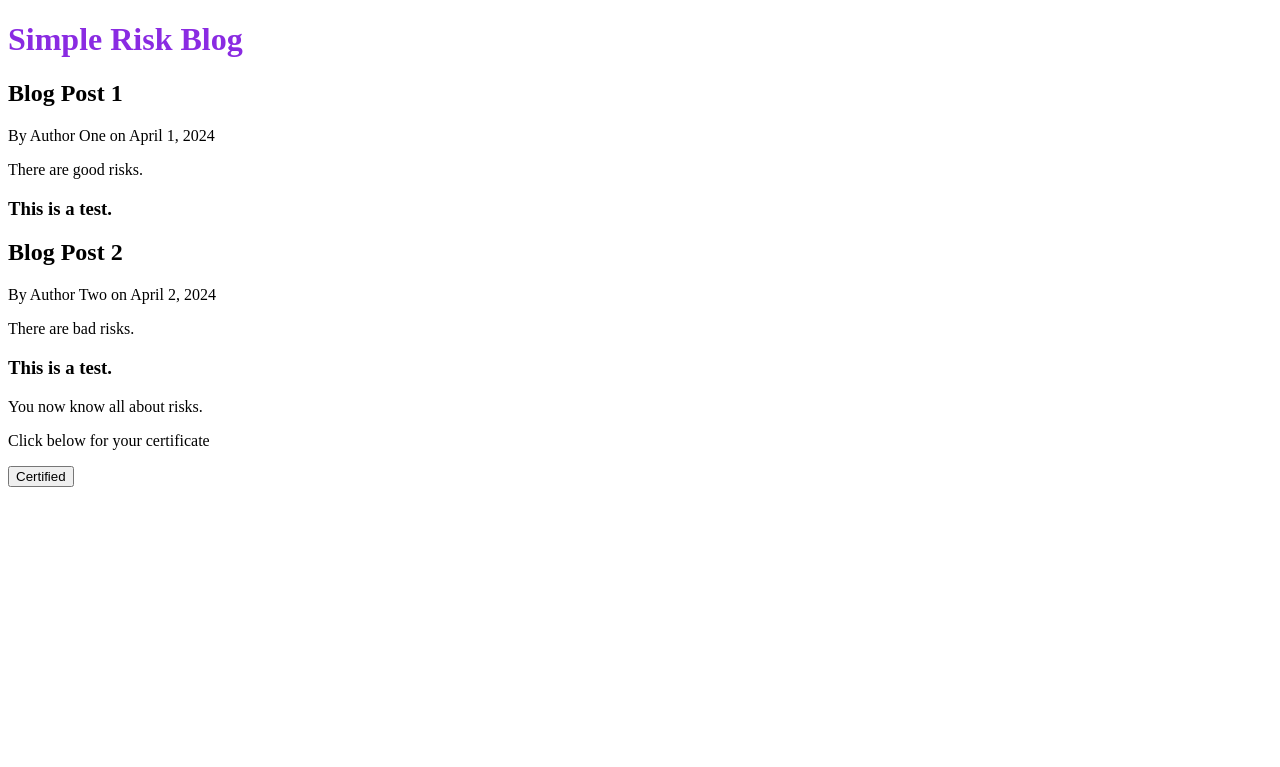
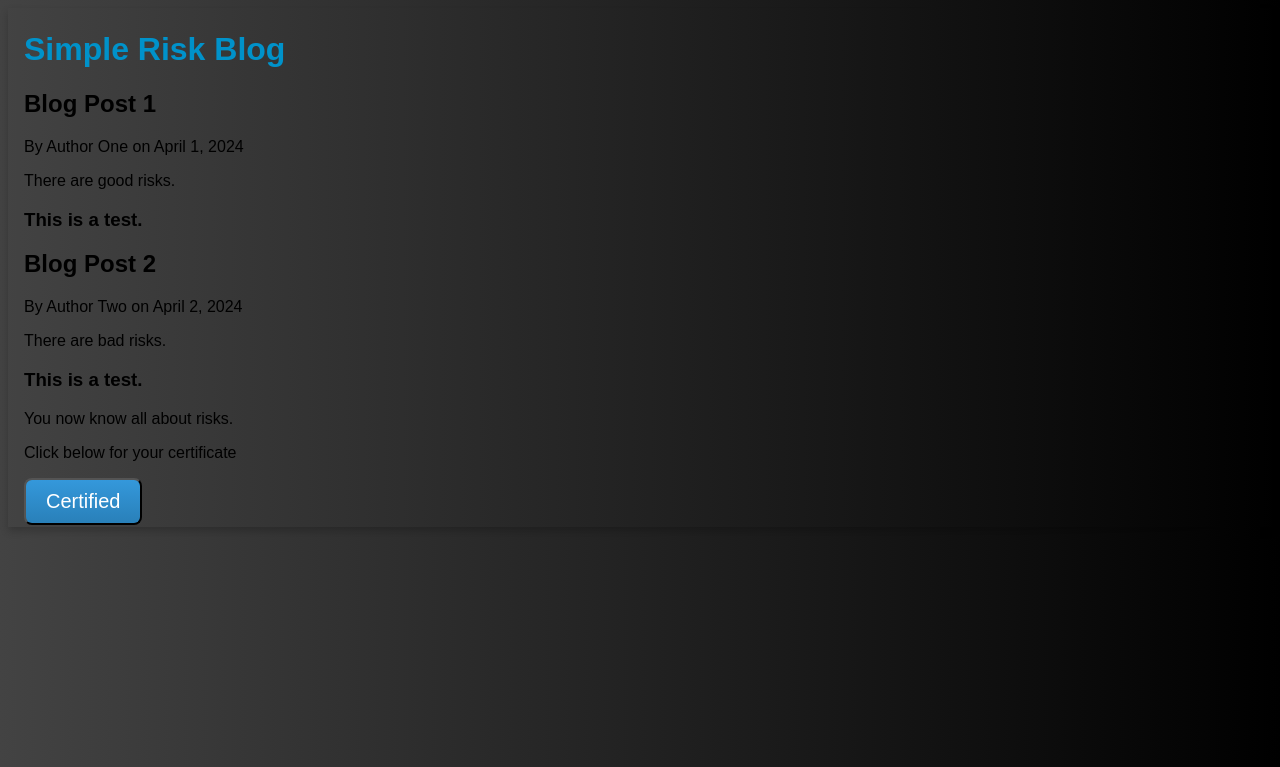
Before and after one commit to ldbshear/rolling-barnacles, a Flask app: page / in a window 1280 px wide. Shown: the top 767 px of the page. Run offline with Flask 3, Linux system fonts and the light colour scheme.

Commit message:
adding styling to app

```diff
--- a/static/style.css
+++ b/static/style.css
@@ -1,3 +1,30 @@
+body {
+    background: linear-gradient(to right, #434343 0%, black 100%);
+    font-family: Arial, Helvetica, sans-serif;
+}
+
 h1 {
-    color: blueviolet;
+    color: #0092ca;
 }
+
+#simpleRiskCard{
+    box-shadow: 0 4px 8px 0 rgba(0,0,0,0.2);
+    padding: 2px 16px;
+}
+
+button{
+  background: #3498db;
+  background-image: -webkit-linear-gradient(top, #3498db, #2980b9);
+  background-image: -moz-linear-gradient(top, #3498db, #2980b9);
+  background-image: -ms-linear-gradient(top, #3498db, #2980b9);
+  background-image: -o-linear-gradient(top, #3498db, #2980b9);
+  background-image: linear-gradient(to bottom, #3498db, #2980b9);
+  -webkit-border-radius: 8;
+  -moz-border-radius: 8;
+  border-radius: 8px;
+  font-family: Arial;
+  color: #ffffff;
+  font-size: 20px;
+  padding: 10px 20px 10px 20px;
+  text-decoration: none;
+}
--- a/templates/index.html
+++ b/templates/index.html
@@ -7,6 +7,7 @@
     <title>Simple Blog</title>
 </head>
 <body>
+    <div id="simpleRiskCard">
         <h1>Simple Risk Blog</h1>
     {% for post in posts %}
         <div>
@@ -24,6 +25,8 @@
             <button onclick="addHappyFace()">Certified</button>
             <div id="emoji-placeholder"></div>
         </div>
+    </div>
+
 
 </body>
 
```
Lines whose indentation alone changed are shown as unchanged.
